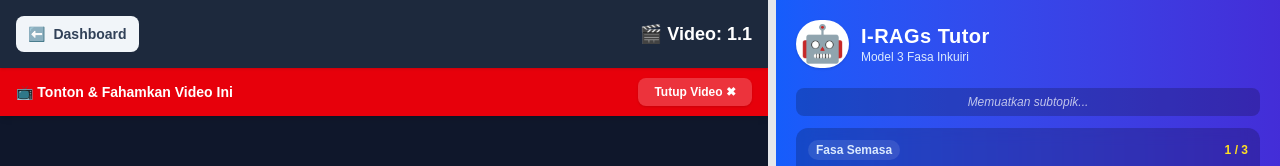
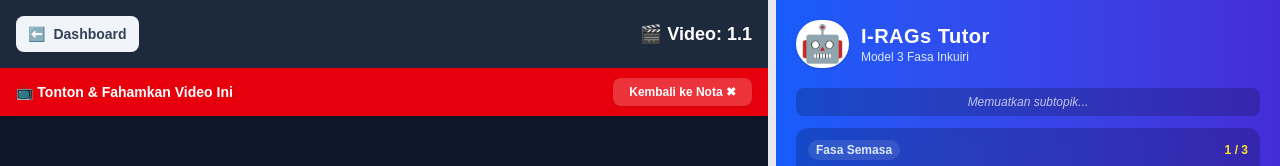
Before and after one commit to nickamariah/sejarah-score-aplus, a Next.js app: page /pembelajaran in a window 1280 px wide. Both pictures are taken after a click on the button "🎬 Tonton Video Bimbingan". Shown: the top 166 px of the page. Built offline with nearby package versions, Linux system fonts and the light colour scheme; no server answers; the database is empty.

Commit message:
update pdf

```diff
--- a/app/pembelajaran/page.tsx
+++ b/app/pembelajaran/page.tsx
@@ -320,13 +320,15 @@ function KomponenPembelajaran() {
        <div className="flex-1 bg-gray-200 overflow-hidden relative flex flex-col">
           {isDragging && <div className="absolute inset-0 z-50 cursor-col-resize"></div>}
 
-          {/* 🌟 LOGIK BARU: PAPAR VIDEO ATAU NOTA PDF DI PANEL KIRI */}
-          {showVideoModal ? (
-            <div className="w-full h-full flex flex-col bg-slate-900 animate-in fade-in duration-300">
+          {/* 🌟 LOGIK BARU: VIDEO DI ATAS, NOTA DI BAWAH (ELAK NOTA HILANG) */}
+
+          {/* 1. LAPISAN VIDEO (Hanya muncul jika showVideoModal true, ia akan 'cover' nota PDF) */}
+          {showVideoModal && (
+            <div className="absolute inset-0 z-40 flex flex-col bg-slate-900 animate-in fade-in duration-300">
                <div className="bg-red-600 text-white p-2.5 flex justify-between items-center px-4 shadow-md z-20">
                   <span className="font-bold text-sm flex items-center gap-2">📺 Tonton & Fahamkan Video Ini</span>
                   <button onClick={() => setShowVideoModal(false)} className="bg-white/20 hover:bg-white text-white hover:text-red-600 px-4 py-1.5 rounded-lg text-xs font-bold transition-colors shadow">
-                    Tutup Video ✖
+                    Kembali ke Nota ✖
                   </button>
                </div>
                <div className="flex-1 w-full h-full flex items-center justify-center p-4 md:p-8 relative">
@@ -348,15 +350,18 @@ function KomponenPembelajaran() {
                   )}
                </div>
             </div>
-          ) : (
-            <iframe
-              key={pageNumber}
-              src={chapterData?.chapterUrl ? `${chapterData.chapterUrl}#page=${pageNumber}&toolbar=1&view=FitH` : `/${pdfFileName}.pdf#page=${pageNumber}&toolbar=1&view=FitH`}
-              className="w-full h-full z-10 relative bg-white animate-in fade-in"
-              title="PDF Viewer"
-            />
           )}
+
+          {/* 2. LAPISAN NOTA PDF (Sentiasa berada di belakang, tidak dibuang dari skrin) */}
+          <iframe
+            key={pageNumber}
+            src={chapterData?.chapterUrl ? `${chapterData.chapterUrl}#page=${pageNumber}&toolbar=1&view=FitH` : `/${pdfFileName}.pdf#page=${pageNumber}&toolbar=1&view=FitH`}
+            className="w-full h-full z-10 absolute inset-0 bg-white"
+            title="PDF Viewer"
+          />
         </div>
+
+
       </div>
 
       {/* 2. DRAG RESIZER BAR */}
```
